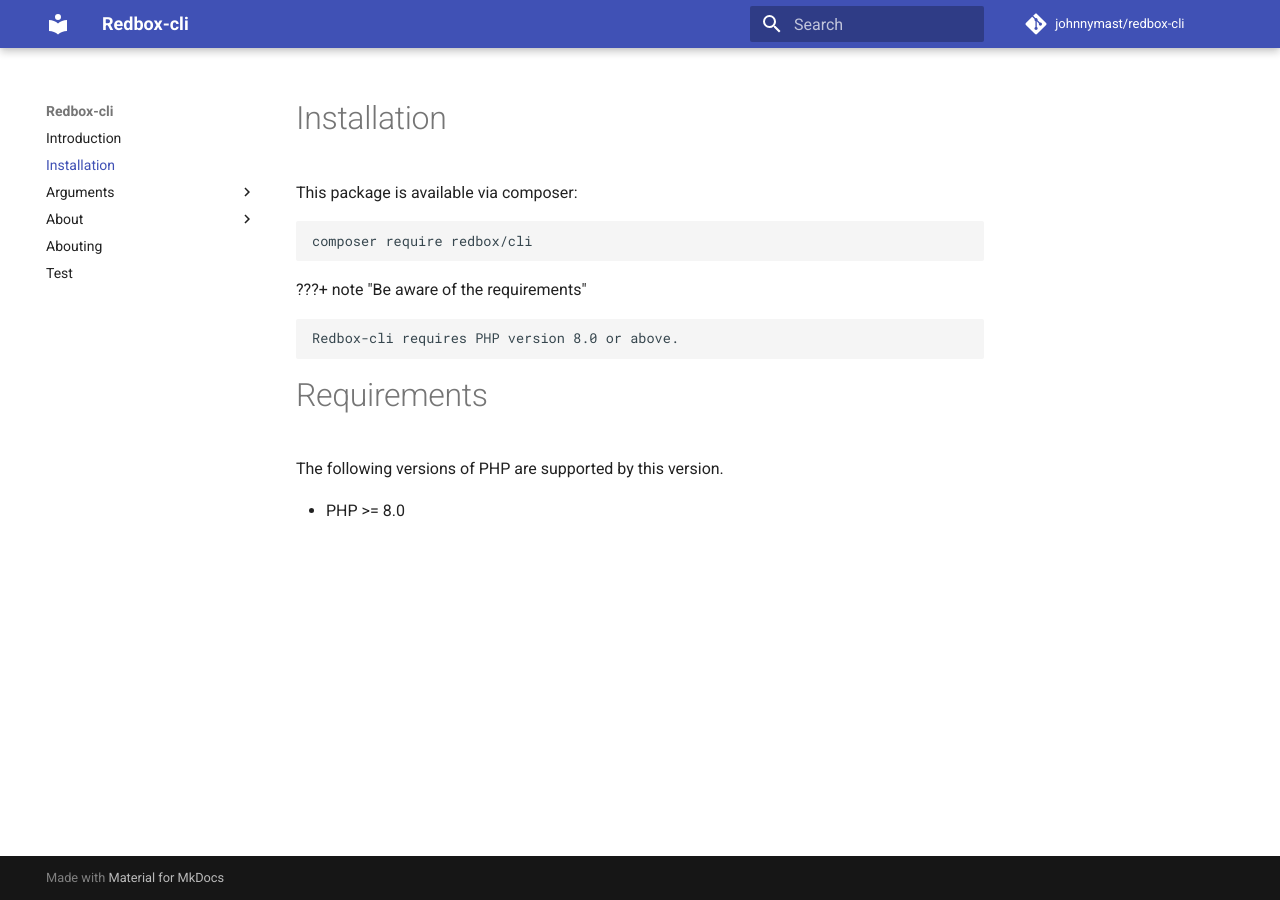
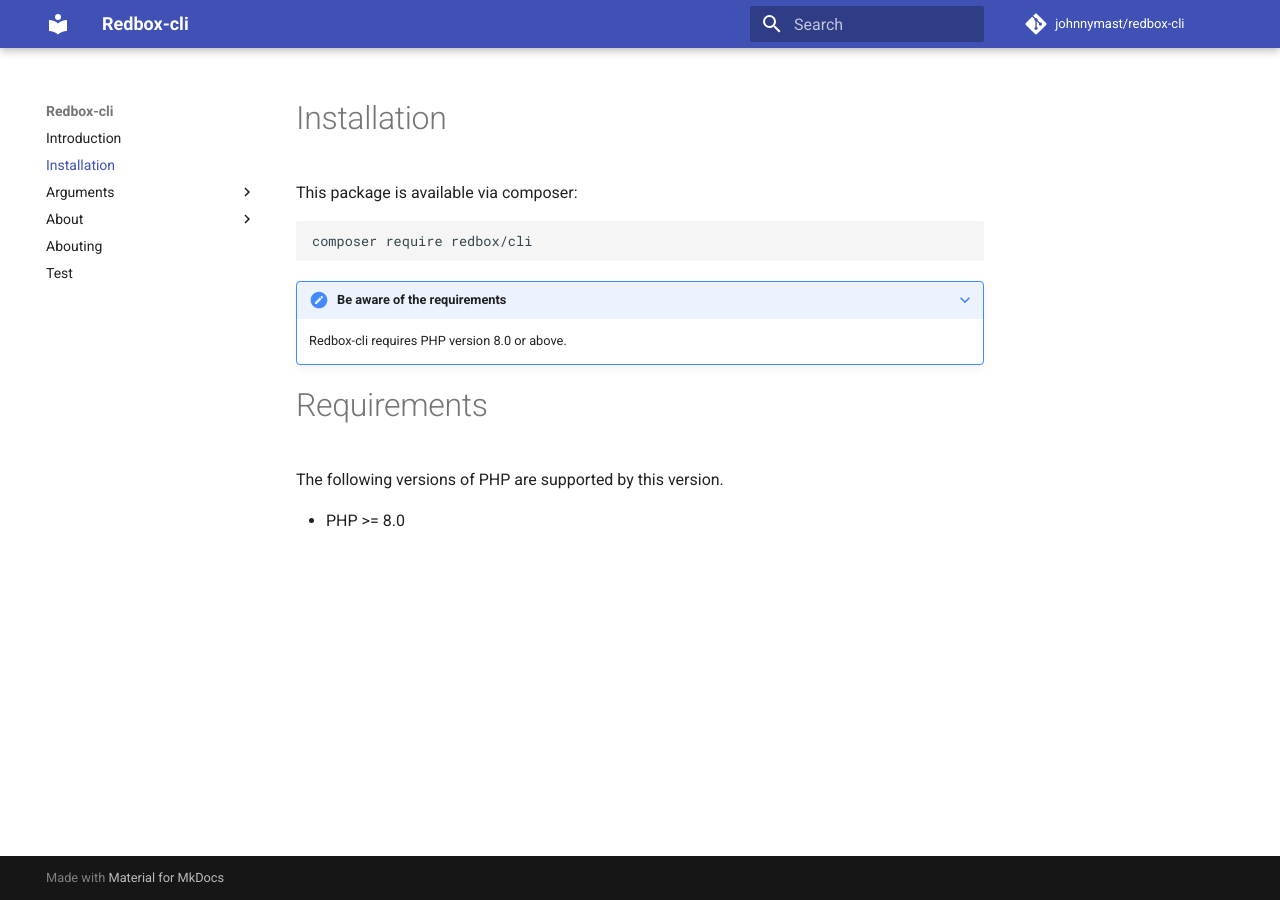
Before and after one commit to johnnymast/redbox-cli, an MkDocs documentation site: the page built from docs/installation.md, in a window 1280 px wide. Built offline with MkDocs 1.6.1 and Material for MkDocs 9.7.7, drawn with Linux system fonts in a browser that asks for light colours; comment, search, counter and statistics services are not loaded.

```diff
--- a/mkdocs.yml
+++ b/mkdocs.yml
@@ -7,8 +7,14 @@ theme:
   name: material
 docs_dir: docs/
 markdown_extensions:
+  - admonition
+  - pymdownx.superfences
+
+markdown_extensions:
   - pymdownx.highlight
   - pymdownx.inlinehilite
+  - pymdownx.details
+  - admonition
   - pymdownx.superfences
   - pymdownx.snippets
   - toc:
```
